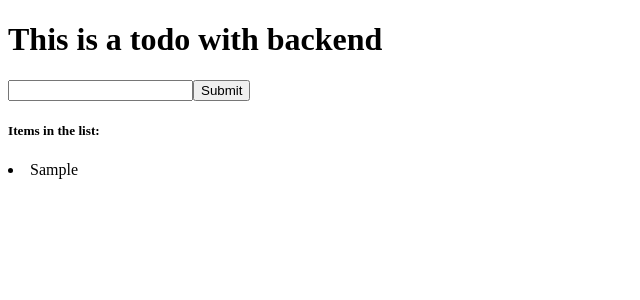
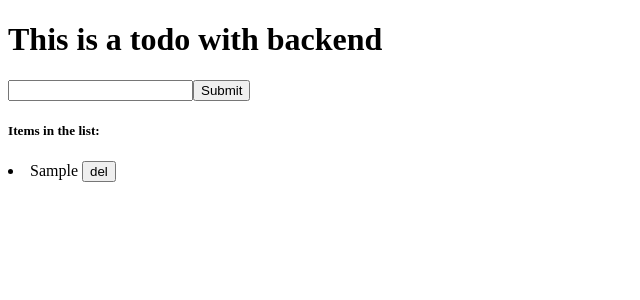
Before and after one commit to facelessfool/todoReactFirebase, a React (Create React App) app: page / in a window 1280 px wide. Both pictures are taken after typing "Sample" into the empty fields and a click on the button "Submit". Shown: the top 300 px of the page, without its empty margins (0-640 px from the left). Built offline with nearby package versions, Linux system fonts and the light colour scheme; no server answers; the database is empty.

Commit message:
added del btn

```diff
--- a/src/ShowNotes.js
+++ b/src/ShowNotes.js
@@ -1,9 +1,30 @@
 import React from 'react';
-
+import firebase from './firebase'
 const ShowNotes = ({item})=>{
 
+    // const DeleteHandler = (item)=>{
+    //     firebase.db.collection('todos').onSnapshot(snap=>{
+    //         const arr=snap.docs.map(todo=>{
+    //             const data=todo.data()
+    //             // console.log("id: ",todo.id)
+    //             if (data.todo == item){
+    //                 return todo.id
+    //             }
+
+    //         })
+    //         console.log(`item id:${arr}` )
+
+    //     }
+
+    //     )
+
+    // }
+
     return (
-       <li>{item}</li>
+        <div>
+        <li>{item} <button onClick={()=>alert(`delete item ${item} `)}>del</button>
+        </li>
+       </div>
     )
 
 }
```
